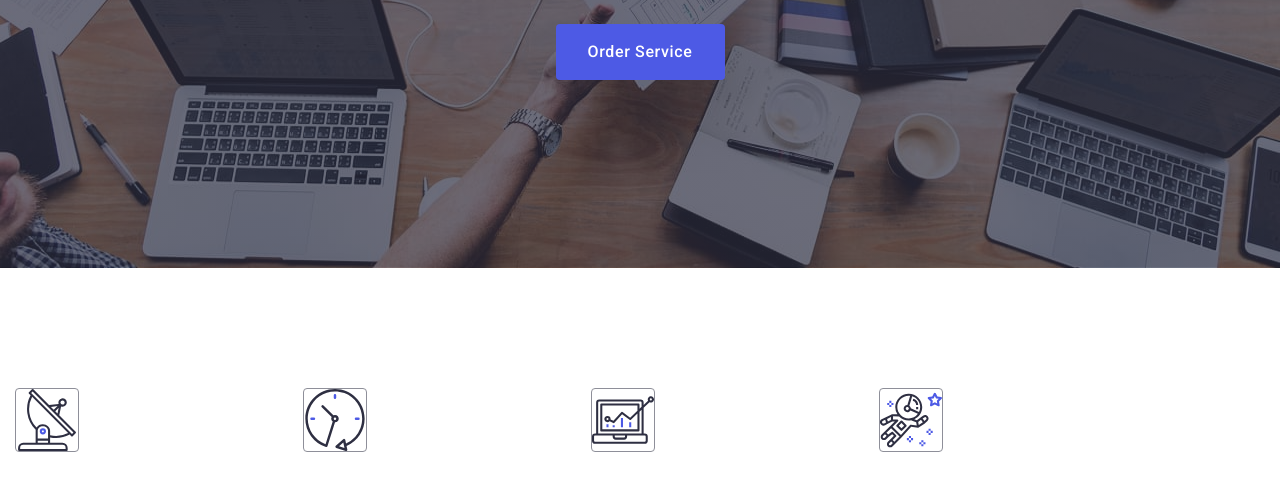
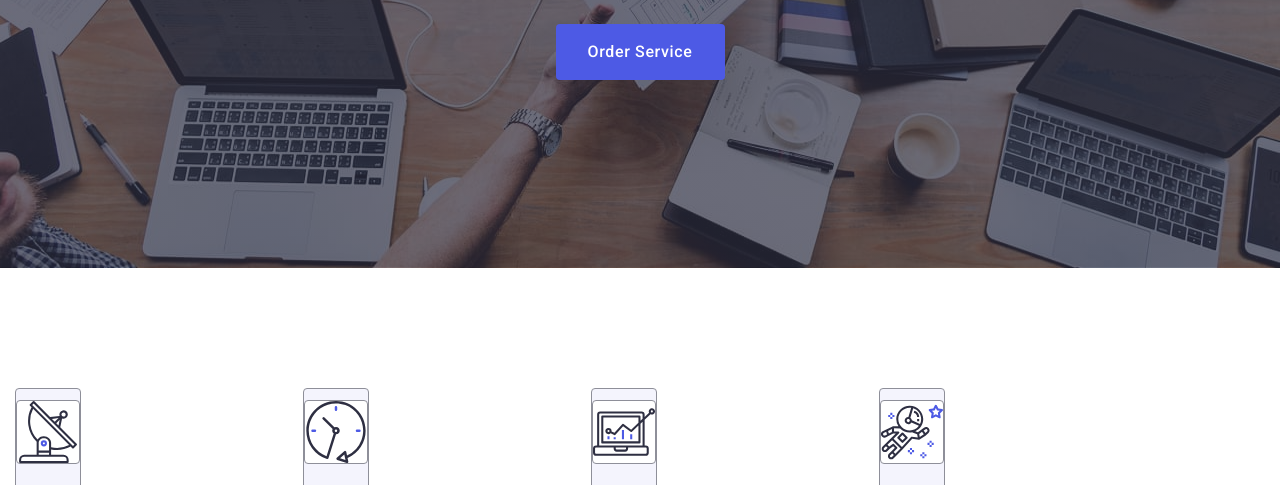
Before and after one commit to Nick-Kiianovskyi/goit-markup-hw-06, a plain HTML site: page index.html in a window 1280 px wide. Shown: the part 453-938 px from the top of the page. Drawn offline with nearby package versions, Linux system fonts and the light colour scheme.

Commit message:
direction 1

```diff
--- a/css/styles.css
+++ b/css/styles.css
@@ -221,7 +221,7 @@ ul{
     color:#404bbf;
 }
 .header-contact-link:focus {
-
+    color: #404bbf;
 }
 
 .hero {
@@ -354,6 +354,16 @@ display: flex;
     border-radius: 4px;
     width: 64px;
     height: 64px;
+}
+.icon-box {
+    display: flex;
+    align-items: center;
+    justify-content: center;
+    height: 112px;
+    background-color: #f4f4fd;
+    border-radius: 4px;
+    border: 1px solid #8e8f99;
+    margin-bottom: 8px;
 }
 
 .direction-text {
@@ -690,7 +700,7 @@ justify-content: space-between;
     align-items: flex-start;
     }
 
-}
+
 
 .footer-logo {
     font-family: "Raleway", sans-serif;
--- a/index.html
+++ b/index.html
@@ -72,7 +72,7 @@
                     <h2 class="visually-hidden">Direction</h2>
                 <ul class="direction-list">
                     <li class="direction-item">
-                        <div>
+                        <div class="icon-box">
                         <svg class="direction-icon" width="64" height="64">
                             <use href="./images/icons.svg#icon-antenna-1">
 
@@ -82,7 +82,7 @@
                     <h3 class="direction-kind">Strategy</h3>
                     <p class="direction-text">Our goal is to identify the business problem to walk away with the perfect and creative solution.</p></li>
                     <li class="direction-item">
-                        <div>
+                        <div class="icon-box">
                             <svg class="direction-icon" width="64" height="64">
                                 <use href="./images/icons.svg#icon-clock-1">
 
@@ -93,7 +93,7 @@
                     <p class="direction-text">Bring the key message to the brand's audience for the best price within the shortest possible time.</p>
                     </li>
                     <li class="direction-item">
-                        <div>
+                        <div class="icon-box">
                             <svg class="direction-icon" width="64" height="64">
                                 <use href="./images/icons.svg#icon-diagram-1">
 
@@ -104,7 +104,7 @@
                     <p class="direction-text">Research and confirm brands with the strongest digital growth opportunities and minimize risk.</p>
                     </li>
                     <li class="direction-item">
-                        <div>
+                        <div class="icon-box">
                             <svg class="direction-icon" width="64" height="64">
                                 <use href="./images/icons.svg#icon-astronaut-1">
 
```
